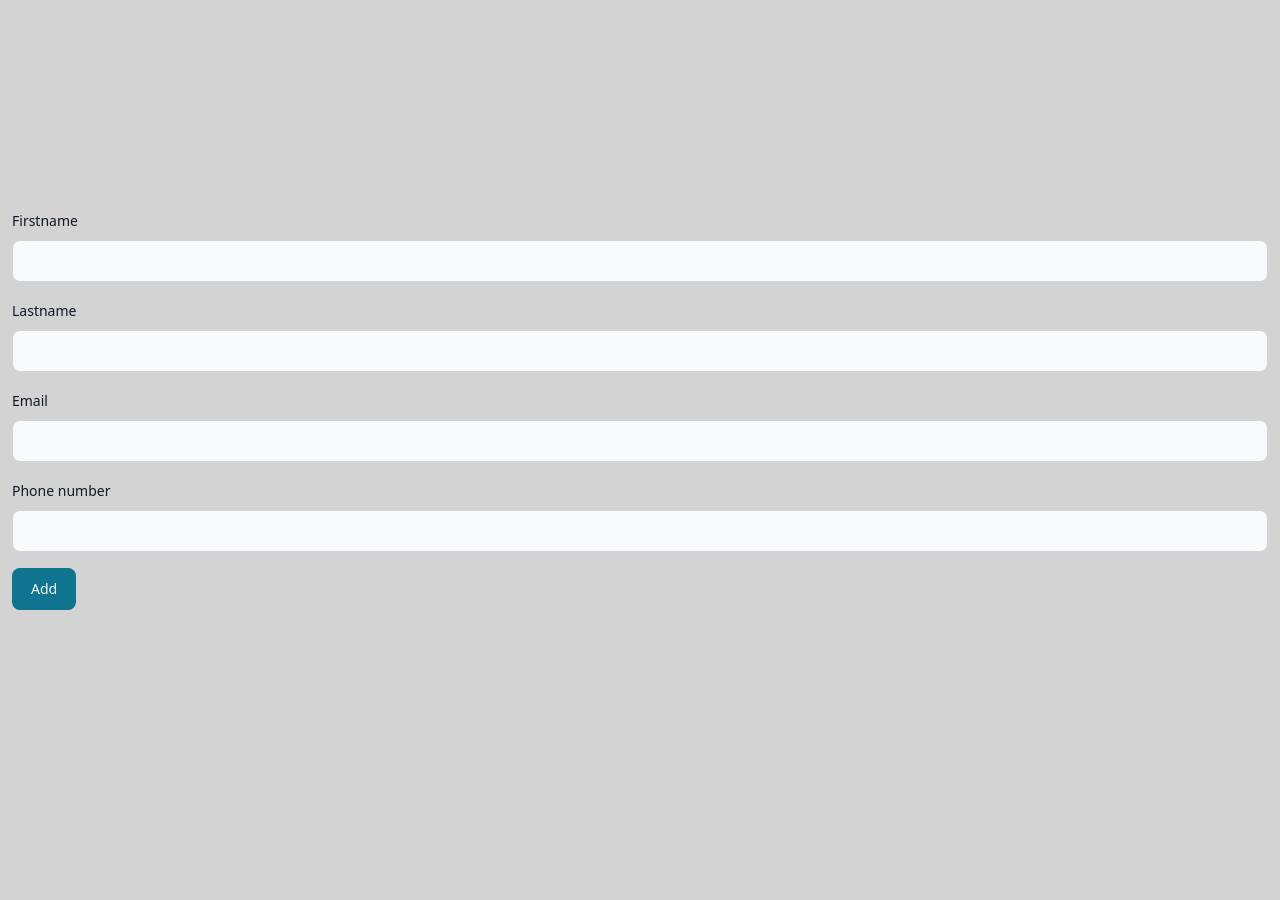
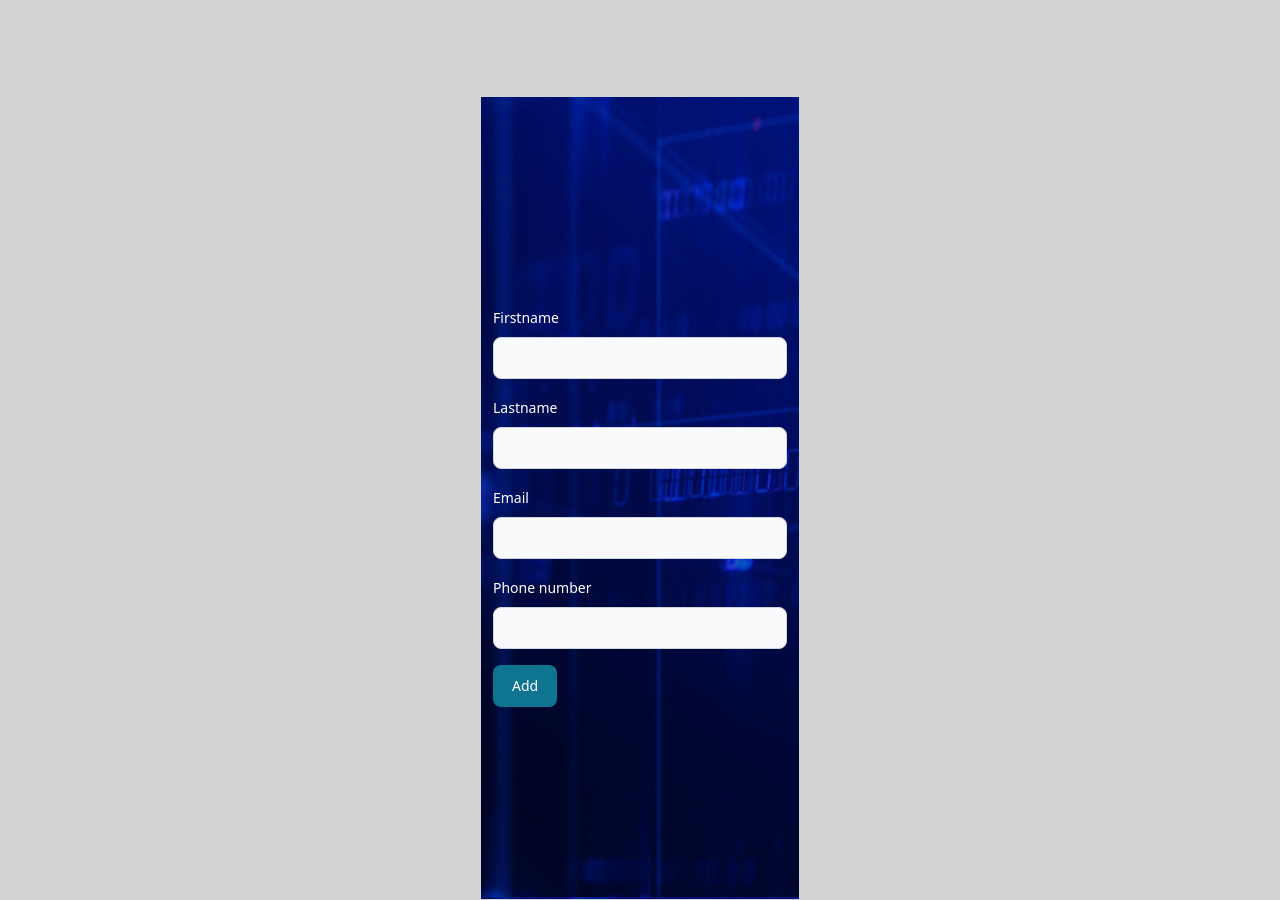
Before and after one commit to tronganhnguyenthanh/firebase, a React (Create React App) app: page /user/add in a window 1280 px wide. Before the commit the page ends 802 px from the top, so only its background shows below. Built offline with nearby package versions, Linux system fonts and the light colour scheme.

Commit message:
[UPDATE][FE] refactor code

```diff
--- a/src/components/FormAddUser.js
+++ b/src/components/FormAddUser.js
@@ -37,11 +37,14 @@ const FormAddUser = () => {
     }
   }
   return (
-   <form className="container mx-auto flex flex-col gap-4 py-48 p-3">
+   <form className="container mx-auto flex flex-col gap-4 py-48 p-3 mt-24 form-border">
      <ToastContainer/>
      <div>
        <div className="mb-2 block">
-         <Label value="Firstname"/>
+         <Label
+           value="Firstname"
+           style={{color:"#fff"}}
+         />
        </div>
        <TextInput
          value={firstName}
@@ -50,7 +53,10 @@ const FormAddUser = () => {
      </div>
      <div>
        <div className="mb-2 block">
-         <Label value="Lastname"/>
+         <Label
+           value="Lastname"
+           style={{color:"#fff"}}
+         />
        </div>
        <TextInput
          value={lastName}
@@ -59,7 +65,10 @@ const FormAddUser = () => {
      </div>
      <div>
        <div className="mb-2 block">
-         <Label value="Email"/>
+         <Label
+           value="Email"
+           style={{color:"#fff"}}
+         />
        </div>
        <TextInput
          value={email}
@@ -68,7 +77,10 @@ const FormAddUser = () => {
      </div>
      <div>
        <div className="mb-2 block">
-         <Label value="Phone number"/>
+         <Label
+           value="Phone number"
+           style={{color:"#fff"}}
+         />
        </div>
        <TextInput
          value={phoneNumber}
--- a/src/components/UserList.js
+++ b/src/components/UserList.js
@@ -14,7 +14,7 @@ const UserList = () => {
   })
   const navigate = useNavigate()
   const goBack = () => {
-   navigate(-1)
+   navigate("/user/add")
   }
   const logOut = () => {
    navigate("/user/login")
```
